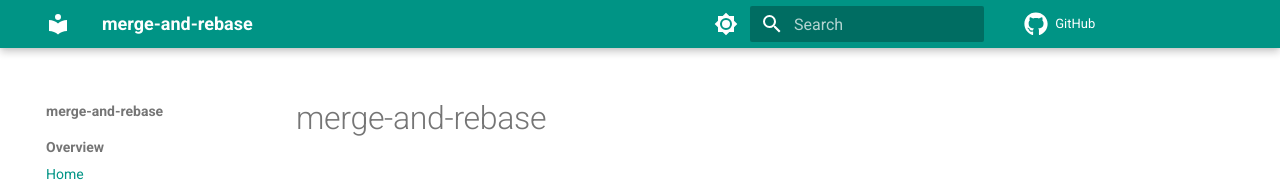
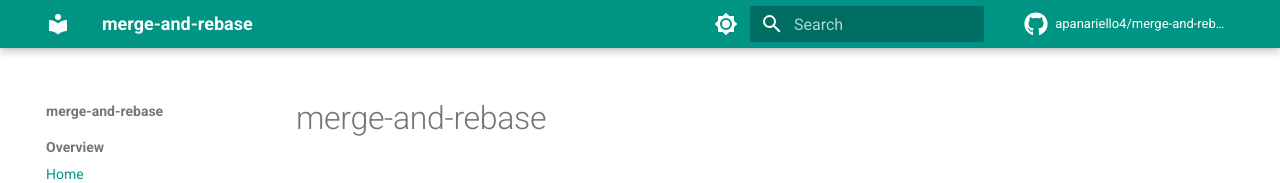
Before and after one commit to FabioBozzoli/merge-and-rebase, an MkDocs documentation site: the page built from docs/index.md, in a window 1280 px wide. Shown: the top 183 px of the page. Built offline with MkDocs 1.6.1 and Material for MkDocs 9.7.7, drawn with Linux system fonts in a browser that asks for light colours; comment, search, counter and statistics services are not loaded.

```diff
--- a/mkdocs.yml
+++ b/mkdocs.yml
@@ -1,6 +1,8 @@
 site_name: merge-and-rebase
 site_description: Fine-tuning, model merging, and task-vector transport.
+site_url: https://apanariello4.github.io/merge-and-rebase/
 repo_url: https://github.com/apanariello4/merge-and-rebase
+repo_name: apanariello4/merge-and-rebase
 theme:
   name: material
   language: en
```
Also changed, not shown: README.md (+1 -0 lines), 1 other file.
